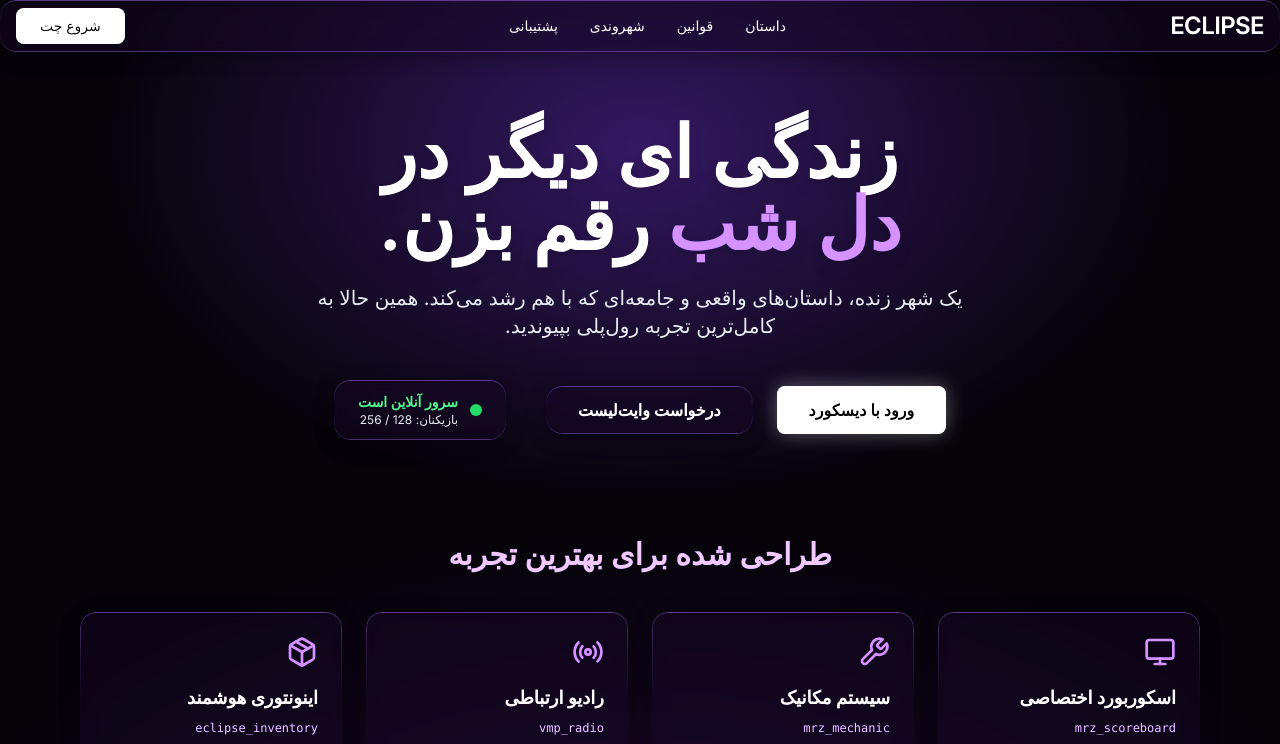
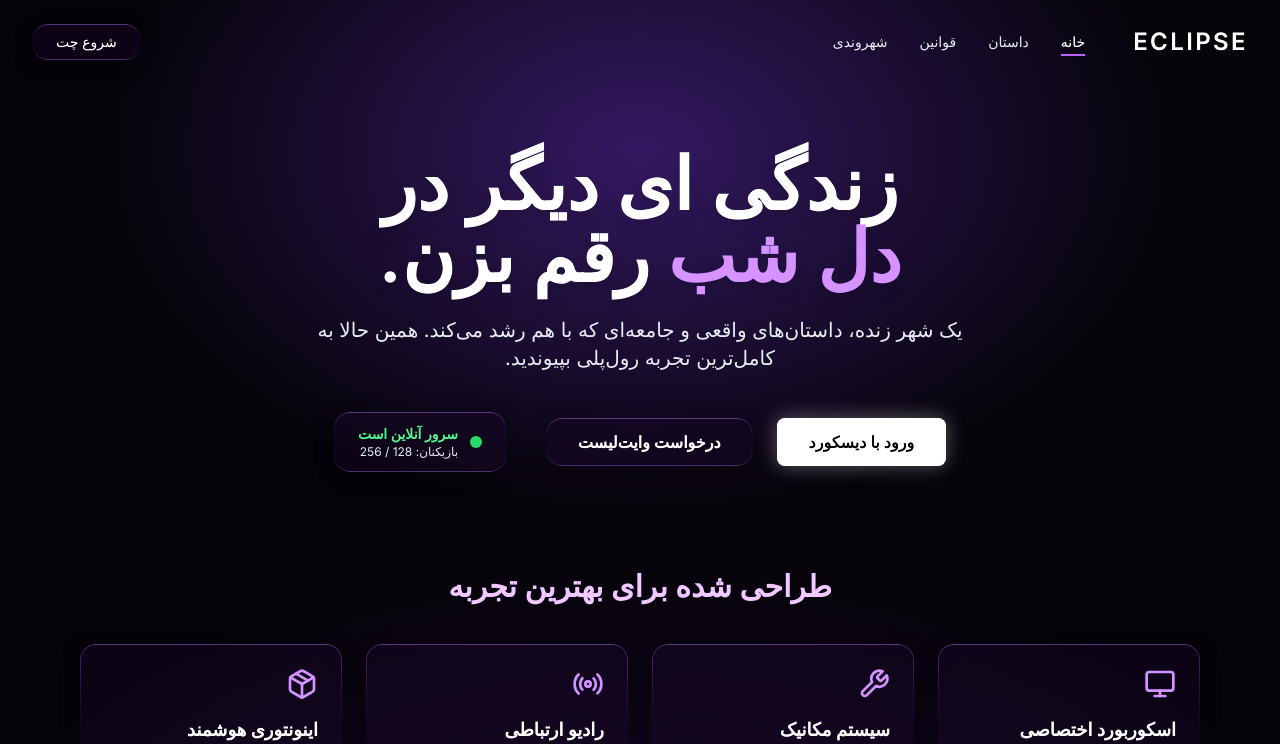
Before and after one commit to seniorabolfazl/eclipse-roleplay, a React (Vite) app: page /#/ in a window 1280 px wide. Shown: the top 744 px of the page. Built offline with nearby package versions, Linux system fonts and the light colour scheme; a small style sheet from the web is missing; the HTML template or start-up script is replaced by a standard one.

Commit message:
Navbar.tsx

```diff
--- a/src/components/Navbar.tsx
+++ b/src/components/Navbar.tsx
@@ -1,30 +1,47 @@
-const NAV_LINKS = ['داستان', 'قوانین', 'شهروندی', 'پشتیبانی']
+import { Link, useLocation } from 'react-router-dom';
+import { Menu } from 'lucide-react';
 
 export default function Navbar() {
+  const location = useLocation();
+
+  const navLinks = [
+    { name: 'خانه', path: '/' },
+    { name: 'داستان', path: '/story' },
+    { name: 'قوانین', path: '/rules' },
+    { name: 'شهروندی', path: '/whitelist' },
+  ];
+
   return (
-    <nav className="liquid-glass rounded-xl px-4 py-2 flex items-center justify-between">
-      <span className="text-2xl font-semibold tracking-tight">
-        ECLIPSE
-      </span>
-
-      <div className="hidden md:flex items-center gap-8">
-        {NAV_LINKS.map((link) => (
-          <a
-            key={link}
-            href="#"
-            className="text-sm text-white/90 hover:text-gray-300 transition-colors"
-          >
-            {link}
-          </a>
-        ))}
+    <nav className="relative z-50 flex items-center justify-between px-8 py-6 max-w-7xl mx-auto w-full">
+      <div className="flex items-center gap-12">
+        <Link to="/" className="text-2xl font-bold tracking-widest uppercase text-white hover:text-purple-400 transition-colors">
+          ECLIPSE
+        </Link>
+        <ul className="hidden md:flex gap-8 text-sm text-gray-300">
+          {navLinks.map((link) => (
+            <li key={link.path}>
+              <Link
+                to={link.path}
+                className={`transition-colors pb-1 border-b-2 ${
+                  location.pathname === link.path
+                    ? 'text-white border-purple-500'
+                    : 'border-transparent hover:text-white hover:border-purple-500/50'
+                }`}
+              >
+                {link.name}
+              </Link>
+            </li>
+          ))}
+        </ul>
       </div>
-
-      <a
-        href="#"
-        className="bg-white text-black px-6 py-2 rounded-lg text-sm font-medium hover:bg-gray-100 transition-colors"
-      >
-        شروع چت
-      </a>
+      <div className="flex items-center gap-4">
+        <button className="hidden md:block liquid-glass px-6 py-2 text-sm font-medium hover:bg-white/10 transition-all rounded-lg text-white">
+          شروع چت
+        </button>
+        <button className="md:hidden text-white">
+          <Menu size={28} />
+        </button>
+      </div>
     </nav>
-  )
+  );
 }
```
